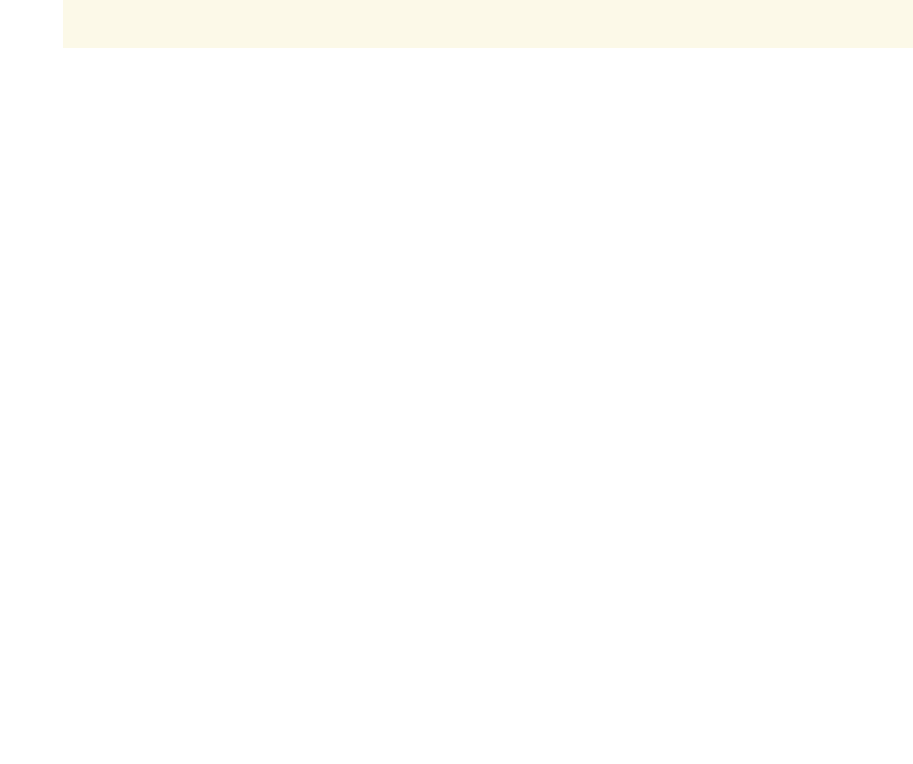
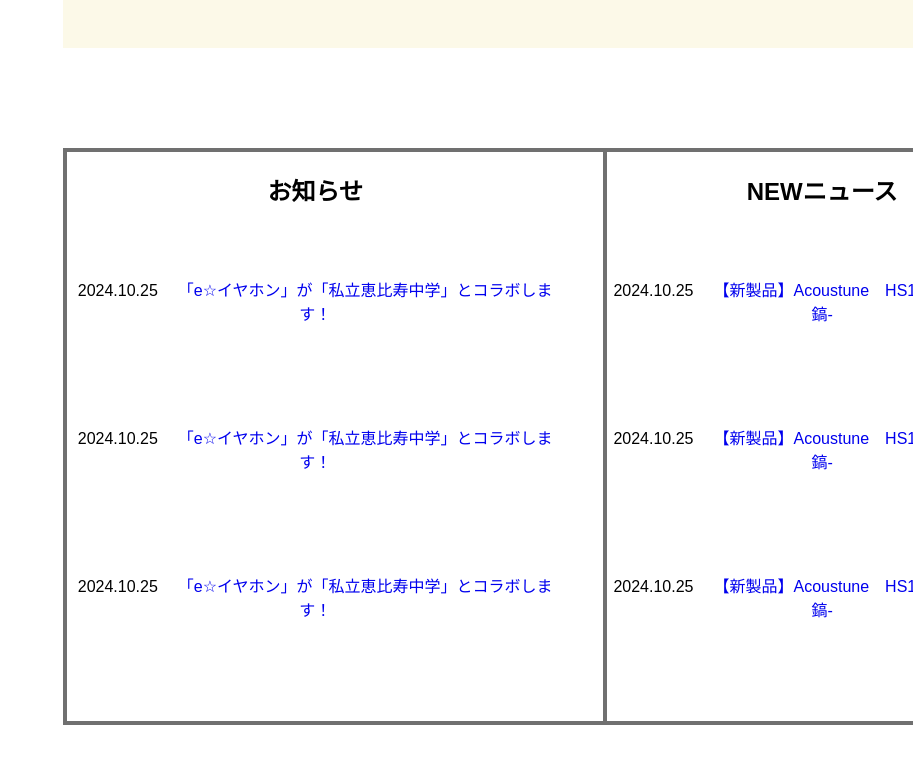
Before and after one commit to liupeiyu21/react-earphones, a React (Vite) app: page / in a window 1280 px wide. Shown: the part 6608-7372 px from the top of the page, without its empty margins (367-1280 px from the left). Built offline with nearby package versions, Linux system fonts and the light colour scheme.

Commit message:
ニュースの部分が終わった。

```diff
--- /dev/null
+++ b/src/css/news.css
@@ -0,0 +1,28 @@
+.news-content{
+    width: 1010px;
+    margin-left: 430px;
+    border: 4px #707070 solid;
+    display: flex;
+    justify-content: center;
+
+}
+.news{
+
+    padding-bottom: 50px;
+}
+.news > p{
+    margin-right: 40px;
+    padding:  50px 0;
+    font-size: 16px;
+}
+.news > h2{
+    margin-right: 40px;
+}
+.news > p > a {
+    text-decoration: none;
+    margin-left: 20px;
+    text-align: left;
+}
+.news-notice{
+    border-right:4px #707070 solid ;
+}
--- a/src/js/App.jsx
+++ b/src/js/App.jsx
@@ -14,7 +14,7 @@ import StaffReview from './top/staffreview/staffreview'
 import TopUsersReview from './top/UsesrReview/UsersReview'
 import ReadingItem from './top/readItem/readItem'
 import Recommendation from './top/recommendation'
-
+import News from './top/news'
 
 function App() {
 
@@ -32,6 +32,7 @@ function App() {
     <TopUsersReview />
     <ReadingItem />
     <Recommendation />
+    <News />
      <Footer />
 
     </>
--- /dev/null
+++ b/src/js/top/news.jsx
@@ -0,0 +1,21 @@
+import React from "react";
+import '../../css/news.css'
+function News(){
+    return(
+        <div className="news-content">
+            <div className="news-notice news">
+                <h2 className="news-notices">お知らせ</h2>
+                <p>2024.10.25<a  href="#">「e☆イヤホン」が「私立恵比寿中学」とコラボします！</a></p>
+                <p>2024.10.25<a href="#">「e☆イヤホン」が「私立恵比寿中学」とコラボします！</a></p>
+                <p>2024.10.25<a href="#">「e☆イヤホン」が「私立恵比寿中学」とコラボします！</a></p>
+            </div>
+            <div className="news-info news">
+                <h2 className="nwes-infos">NEWニュース</h2>
+                <p>2024.10.25<a href="#">【新製品】Acoustune　HS1900X SHINOGI-鎬-</a></p>
+                <p>2024.10.25<a href="#">【新製品】Acoustune　HS1900X SHINOGI-鎬-</a></p>
+                <p>2024.10.25<a href="#">【新製品】Acoustune　HS1900X SHINOGI-鎬-</a></p>
+            </div>
+        </div>
+    )
+}
+export default News;
```
